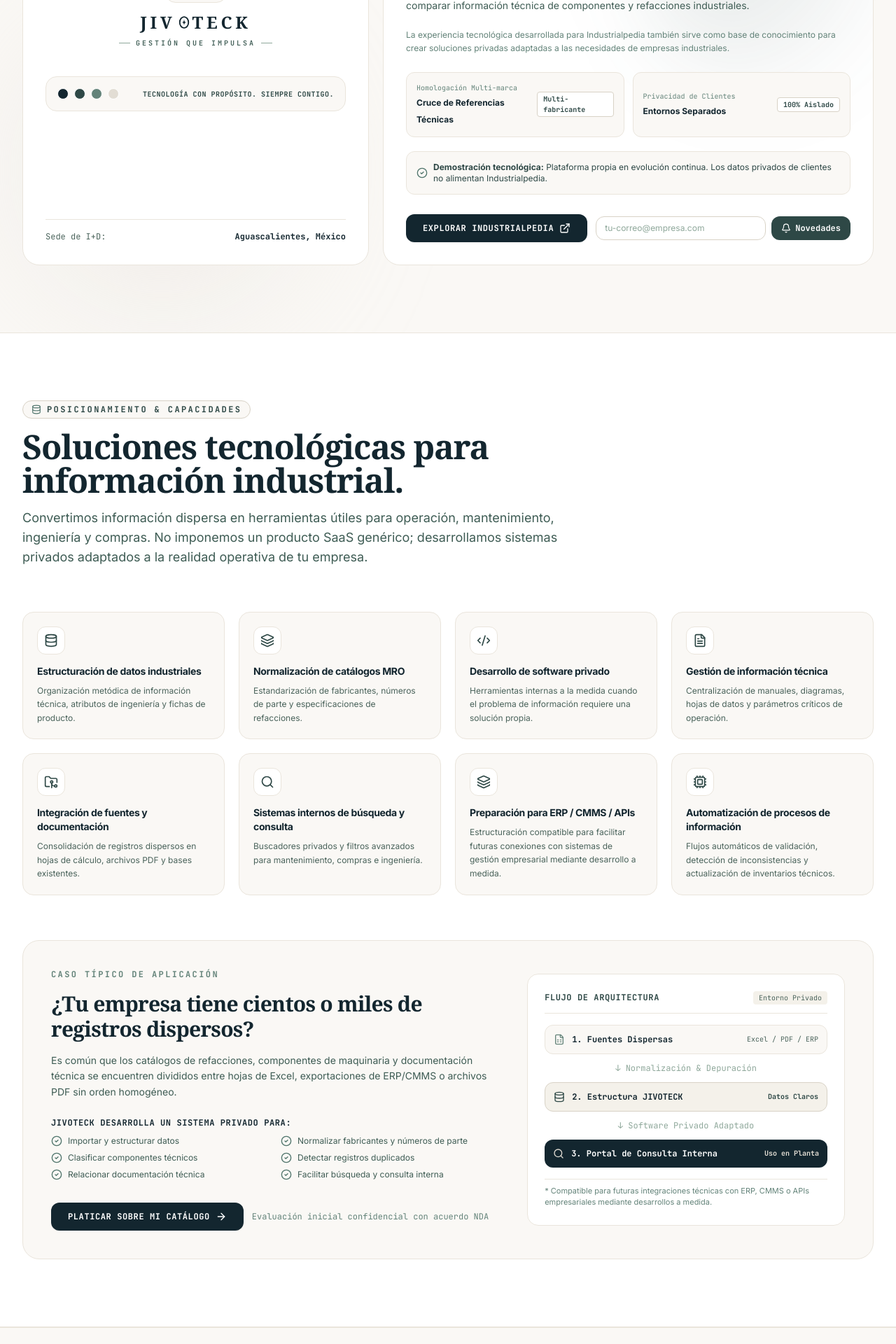
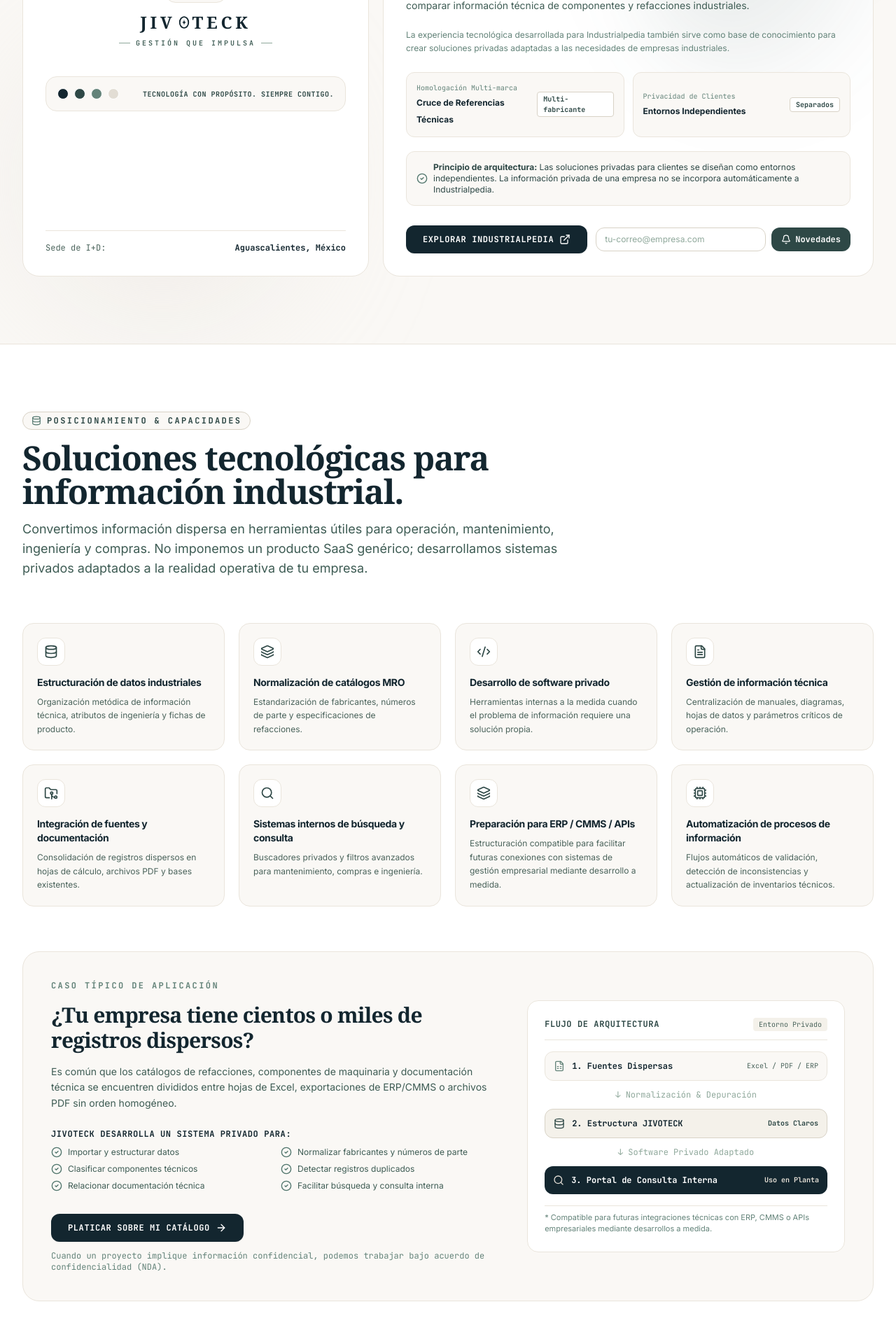
Before and after one commit to jesussorianoevee-commits/JIVOTECK, a React (Vite) app: page / in a window 1280 px wide. Shown: the part 1060-2980 px from the top of the page at 70% size. Built offline with nearby package versions, Linux system fonts and the light colour scheme.

Commit message:
fix(commercial): adjust NDA wording, remove operational time commitments, and formalize enterprise privacy architecture principle

```diff
--- a/src/components/Contact.tsx
+++ b/src/components/Contact.tsx
@@ -120,7 +120,7 @@
                 <span>Confidencialidad & Atención Directa</span>
               </div>
               <p className="text-[#4A635B] leading-relaxed">
-                Atención técnica en menos de 24 horas hábiles. Firmamos acuerdos de confidencialidad (NDA) antes de revisar catálogos o bases de datos de clientes.
+                Atención técnica directa de especialista a especialista. Cuando un proyecto implique información confidencial, podemos trabajar bajo acuerdo de confidencialidad (NDA).
               </p>
             </div>
 
--- a/src/components/CorporateBlock.tsx
+++ b/src/components/CorporateBlock.tsx
@@ -157,7 +157,7 @@
                   <ArrowRight className="w-4 h-4 text-white" />
                 </a>
                 <span className="text-xs font-mono text-[#638379]">
-                  Evaluación inicial confidencial con acuerdo NDA
+                  Cuando un proyecto implique información confidencial, podemos trabajar bajo acuerdo de confidencialidad (NDA).
                 </span>
               </div>
             </div>
--- a/src/components/EcosystemDashboard.tsx
+++ b/src/components/EcosystemDashboard.tsx
@@ -89,9 +89,9 @@
       desc: 'Revisión preliminar de consistencia, campos duplicados y atributos faltantes antes del desarrollo.'
     },
     {
-      label: 'Confidencialidad y Entornos Seguros',
-      status: 'Acuerdo NDA',
-      desc: 'Bases de datos privadas y aisladas. La información técnica de los clientes nunca alimenta entornos públicos.'
+      label: 'Privacidad & Entornos Independientes',
+      status: 'Principio de Diseño',
+      desc: 'Las soluciones privadas para clientes se diseñan como entornos independientes. La información privada de una empresa no se incorpora automáticamente a Industrialpedia. Cuando un proyecto implique información confidencial, podemos trabajar bajo acuerdo de confidencialidad (NDA).'
     },
     {
       label: 'Arquitectura Preparada para ERP/CMMS',
--- a/src/components/FAQ.tsx
+++ b/src/components/FAQ.tsx
@@ -17,11 +17,11 @@
     },
     {
       question: "¿JIVOTECK puede trabajar con información interna de mi empresa?",
-      answer: "Sí. JIVOTECK puede desarrollar soluciones privadas para estructurar y consultar catálogos técnicos, información MRO, refacciones y documentación industrial de acuerdo con las necesidades del proyecto. El alcance se define después de analizar la estructura y calidad de los datos disponibles, siempre bajo un acuerdo de confidencialidad (NDA)."
+      answer: "Sí. JIVOTECK puede desarrollar soluciones privadas para estructurar y consultar catálogos técnicos, información MRO, refacciones y documentación industrial de acuerdo con las necesidades del proyecto. El alcance se define después de analizar la estructura y calidad de los datos disponibles. Cuando un proyecto implique información confidencial, podemos trabajar bajo acuerdo de confidencialidad (NDA)."
     },
     {
       question: "¿Tengo que utilizar Industrialpedia para contratar un proyecto?",
-      answer: "No. Los sistemas empresariales desarrollados por JIVOTECK pueden funcionar de forma privada e independiente. Industrialpedia es un producto propio que puede utilizarse como fuente complementaria cuando el proyecto lo requiera, pero la información interna de tu empresa jamás alimenta dicha plataforma."
+      answer: "No. Las soluciones privadas para clientes se diseñan como entornos independientes. Industrialpedia es un producto propio desarrollado por JIVOTECK que puede utilizarse como fuente complementaria de consulta técnica cuando el proyecto lo requiera. La información privada de una empresa no se incorpora automáticamente a Industrialpedia."
     },
     {
       question: "¿Qué tipo de soluciones ofrece JIVOTECK?",
--- a/src/components/Hero.tsx
+++ b/src/components/Hero.tsx
@@ -255,19 +255,19 @@
                 <div className="p-3.5 rounded-xl bg-[#FAF8F5] border border-[#EAE5DC] shadow-2xs flex items-center justify-between">
                   <div>
                     <span className="text-[10px] font-mono text-[#638379] block">Privacidad de Clientes</span>
-                    <span className="text-xs font-bold text-[#13262F] font-sans">Entornos Separados</span>
+                    <span className="text-xs font-bold text-[#13262F] font-sans">Entornos Independientes</span>
                   </div>
                   <span className="px-2 py-0.5 rounded text-[10px] font-mono font-bold bg-white text-[#2E4846] border border-[#D8D2C6]">
-                    100% Aislado
+                    Separados
                   </span>
                 </div>
               </div>
 
-              {/* Ownership & Separation Note */}
+              {/* Ownership & Architectural Principle Note */}
               <div className="p-3.5 rounded-xl bg-[#FAF8F5] border border-[#EAE5DC] text-xs text-[#2E4846] flex items-center gap-2 shadow-2xs">
                 <CheckCircle2 className="w-4 h-4 text-[#50756C] shrink-0" />
                 <span>
-                  <strong>Demostración tecnológica:</strong> Plataforma propia en evolución continua. Los datos privados de clientes no alimentan Industrialpedia.
+                  <strong>Principio de arquitectura:</strong> Las soluciones privadas para clientes se diseñan como entornos independientes. La información privada de una empresa no se incorpora automáticamente a Industrialpedia.
                 </span>
               </div>
 
--- a/src/components/ProjectDetailModal.tsx
+++ b/src/components/ProjectDetailModal.tsx
@@ -156,7 +156,7 @@
                     Industrialpedia es una plataforma B2B desarrollada por JIVOTECK para estructurar, consultar y comparar información técnica de componentes y refacciones industriales. La experiencia tecnológica desarrollada para Industrialpedia sirve como base de conocimiento para crear soluciones privadas adaptadas a cada empresa.
                   </p>
                   <p className="text-xs text-[#638379] font-mono leading-relaxed">
-                    * Entornos separados: Los datos privados de nuestros clientes nunca alimentan Industrialpedia.
+                    * Principio de arquitectura: Las soluciones privadas para clientes se diseñan como entornos independientes. La información privada de una empresa no se incorpora automáticamente a Industrialpedia.
                   </p>
                   <a
                     href={siteConfig.industrialpedia.websiteUrl}
--- a/src/components/Services.tsx
+++ b/src/components/Services.tsx
@@ -32,9 +32,9 @@
       ],
       specs: [
         { label: 'Formatos de origen', value: 'Hojas de Excel, CSV, exportaciones de ERP/CMMS, archivos PDF' },
-        { label: 'Modelo de almacenamiento', value: 'Bases de datos privadas, 100% aisladas e independientes' },
+        { label: 'Diseño de arquitectura', value: 'Sistemas y bases de datos diseñados como entornos independientes' },
         { label: 'Trazabilidad', value: 'Historial de modificaciones y control de cambios de catálogo' },
-        { label: 'Confidencialidad', value: 'Acuerdo NDA estricto previo a cualquier análisis de datos' }
+        { label: 'Confidencialidad', value: 'Disponible bajo acuerdo de confidencialidad (NDA) cuando el proyecto lo requiera' }
       ]
     },
     {
@@ -99,9 +99,9 @@
       ],
       specs: [
         { label: 'Modalidad de trabajo', value: 'Remota o presencial según el alcance acordado' },
-        { label: 'Tiempo de diagnóstico', value: 'Entrega de reporte ejecutivo en 5 a 10 días hábiles' },
+        { label: 'Tiempo de diagnóstico', value: 'Definido en función de la complejidad y volumen de la información' },
         { label: 'Entregable', value: 'Reporte técnico con hallazgos y alternativas de solución' },
-        { label: 'Confidencialidad', value: 'Acuerdo NDA previo al levantamiento de datos' }
+        { label: 'Confidencialidad', value: 'Opción de trabajo bajo acuerdo de confidencialidad (NDA)' }
       ]
     },
     {
--- a/src/components/StatementSection.tsx
+++ b/src/components/StatementSection.tsx
@@ -84,7 +84,7 @@
           <div className="pt-2 flex items-center gap-2 text-xs text-[#638379]">
             <CheckCircle2 className="w-4 h-4 text-[#50756C] shrink-0" />
             <span>
-              <strong>Privacidad y aislamiento por arquitectura:</strong> Tus datos privados nunca alimentan Industrialpedia. Ambos sistemas operan en entornos completamente separados e independientes.
+              <strong>Principio de arquitectura:</strong> Las soluciones privadas para clientes se diseñan como entornos independientes. La información privada de una empresa no se incorpora automáticamente a Industrialpedia.
             </span>
           </div>
         </div>
```
